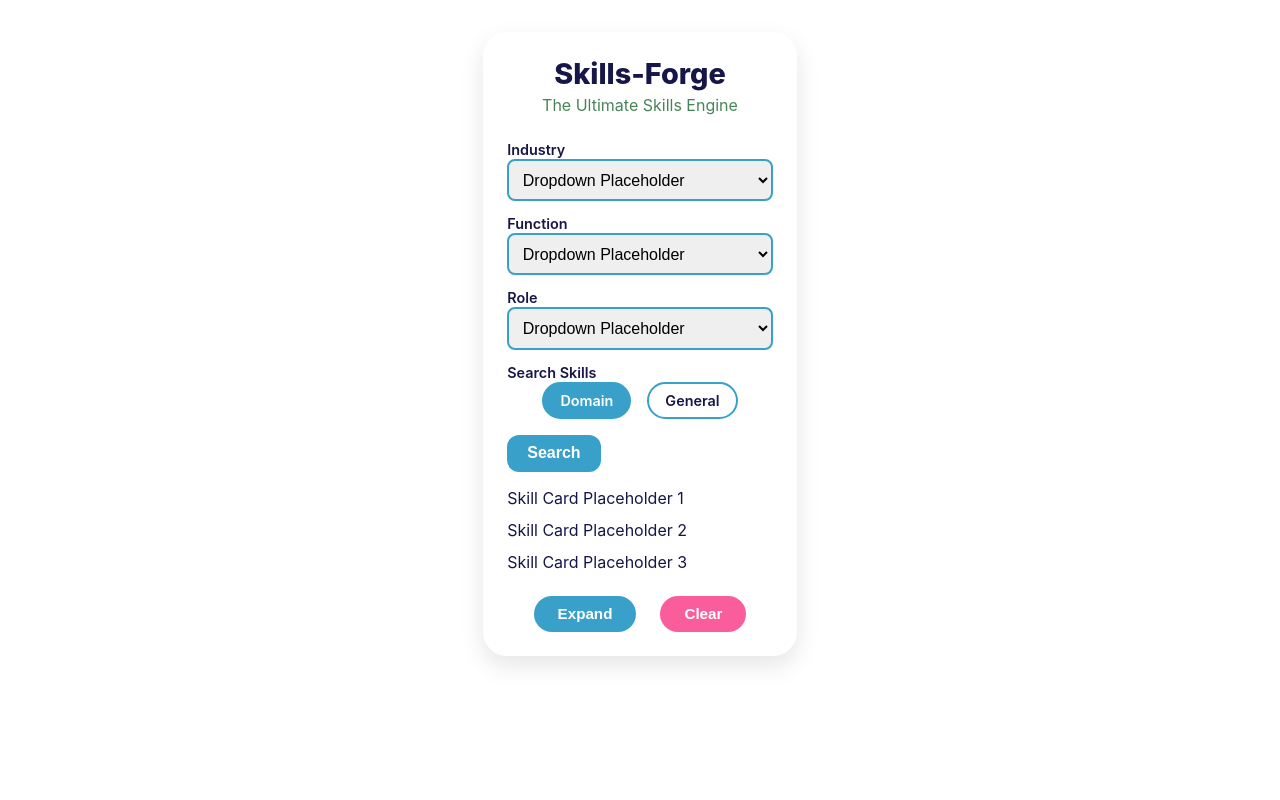
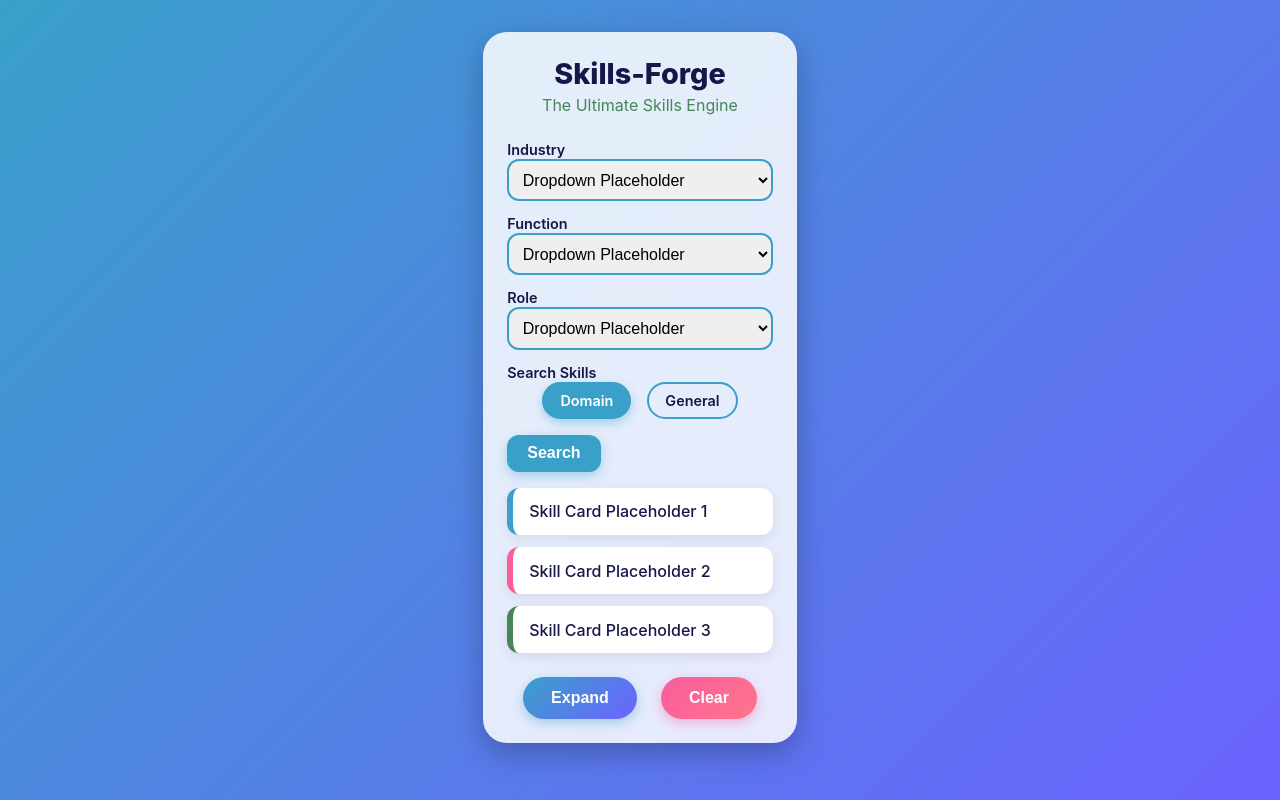
Before and after one commit to willkl2415/livetiles-wireframe, a Next.js app: page / in a window 1280 px wide. Built offline with nearby package versions, Linux system fonts and the light colour scheme.

Commit message:
update global.css

```diff
--- a/app/globals.css
+++ b/app/globals.css
@@ -7,7 +7,7 @@
 
 body {
   font-family: -apple-system, BlinkMacSystemFont, "Segoe UI", Roboto, Helvetica, Arial, sans-serif;
-  background: #ffffff;
+  background: linear-gradient(135deg, #39a0ca 0%, #6c63ff 100%);
   color: #161748; /* Deep purple navy */
   display: flex;
   justify-content: center;
@@ -16,14 +16,15 @@ body {
   padding: 2rem;
 }
 
-/* === App Container === */
+/* === App Container (Glassmorphism) === */
 .app-container {
   width: 100%;
   max-width: 420px;
-  background: #ffffff;
+  background: rgba(255, 255, 255, 0.85);
   border-radius: 1.5rem;
-  box-shadow: 0 10px 25px rgba(0,0,0,0.1);
+  box-shadow: 0 10px 30px rgba(0,0,0,0.25);
   padding: 1.5rem;
+  backdrop-filter: blur(12px);
 }
 
 /* === Title & Subtitle === */
@@ -55,10 +56,16 @@ select {
   width: 100%;
   padding: 0.6rem;
   border: 2px solid #39a0ca; /* Sky blue border */
-  border-radius: 0.5rem;
+  border-radius: 0.75rem;
   font-size: 1rem;
   margin-bottom: 0.75rem;
   outline: none;
+  transition: box-shadow 0.2s, transform 0.2s;
+}
+
+select:focus {
+  box-shadow: 0 0 8px rgba(57, 160, 202, 0.6);
+  transform: scale(1.02);
 }
 
 select:disabled {
@@ -89,6 +96,7 @@ select:disabled {
 .toggle-pill.active {
   background: #39a0ca; /* Sky blue active */
   color: #ffffff;
+  box-shadow: 0 4px 10px rgba(57, 160, 202, 0.4);
 }
 
 /* === Search Button === */
@@ -101,11 +109,14 @@ select:disabled {
   cursor: pointer;
   font-size: 1rem;
   font-weight: 600;
-  transition: background 0.2s;
+  transition: all 0.2s ease;
+  box-shadow: 0 4px 12px rgba(57, 160, 202, 0.4);
 }
 
 .search-btn:hover {
   background: #2a7fa0;
+  transform: scale(1.05);
+  box-shadow: 0 6px 18px rgba(57, 160, 202, 0.6);
 }
 
 .search-btn:disabled {
@@ -121,34 +132,64 @@ select:disabled {
   margin-top: 1rem;
 }
 
+/* === Skill Cards with Accent Borders === */
+.skill-card {
+  background: #ffffff;
+  border-left: 6px solid #39a0ca; /* Blue accent */
+  padding: 0.85rem 1rem;
+  border-radius: 0.75rem;
+  font-size: 1rem;
+  font-weight: 500;
+  color: #161748;
+  box-shadow: 0 4px 12px rgba(0,0,0,0.08);
+  transition: transform 0.2s ease, box-shadow 0.2s ease;
+}
+
+.skill-card:nth-child(2) {
+  border-left-color: #f95d9b; /* Pink accent */
+}
+
+.skill-card:nth-child(3) {
+  border-left-color: #478559; /* Green accent */
+}
+
+.skill-card:hover {
+  transform: translateY(-3px);
+  box-shadow: 0 6px 16px rgba(0,0,0,0.15);
+}
+
 /* === Expand & Clear Buttons === */
 .expand-btn,
 .clear-btn {
-  padding: 0.6rem 1.5rem;
+  padding: 0.75rem 1.75rem;
   border-radius: 9999px;
-  font-size: 0.95rem;
+  font-size: 1rem;
   font-weight: 600;
   border: none;
   cursor: pointer;
-  transition: transform 0.15s ease-in-out;
+  transition: transform 0.15s ease, box-shadow 0.15s ease;
 }
 
 .expand-btn {
-  background: #39a0ca; /* Sky blue */
+  background: linear-gradient(135deg, #39a0ca, #6c63ff);
   color: white;
+  box-shadow: 0 4px 12px rgba(57, 160, 202, 0.4);
 }
 
 .expand-btn:hover {
-  transform: scale(1.05);
+  transform: scale(1.07);
+  box-shadow: 0 6px 18px rgba(57, 160, 202, 0.6);
 }
 
 .clear-btn {
-  background: #f95d9b; /* Pink */
+  background: linear-gradient(135deg, #f95d9b, #ff758c);
   color: white;
+  box-shadow: 0 4px 12px rgba(249, 93, 155, 0.4);
 }
 
 .clear-btn:hover {
-  transform: scale(1.05);
+  transform: scale(1.07);
+  box-shadow: 0 6px 18px rgba(249, 93, 155, 0.6);
 }
 
 /* === Button Row (spacing between Expand / Clear) === */
```
